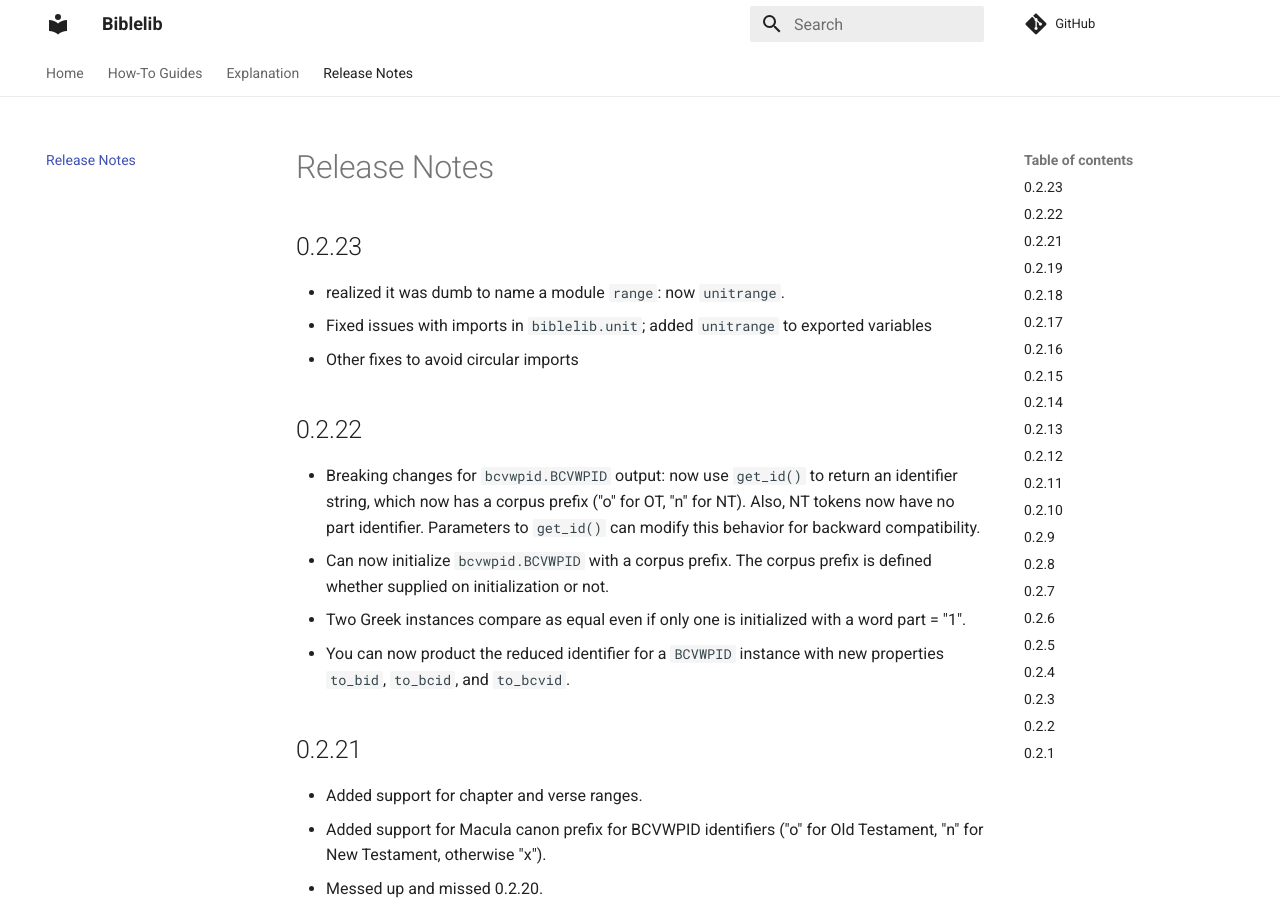
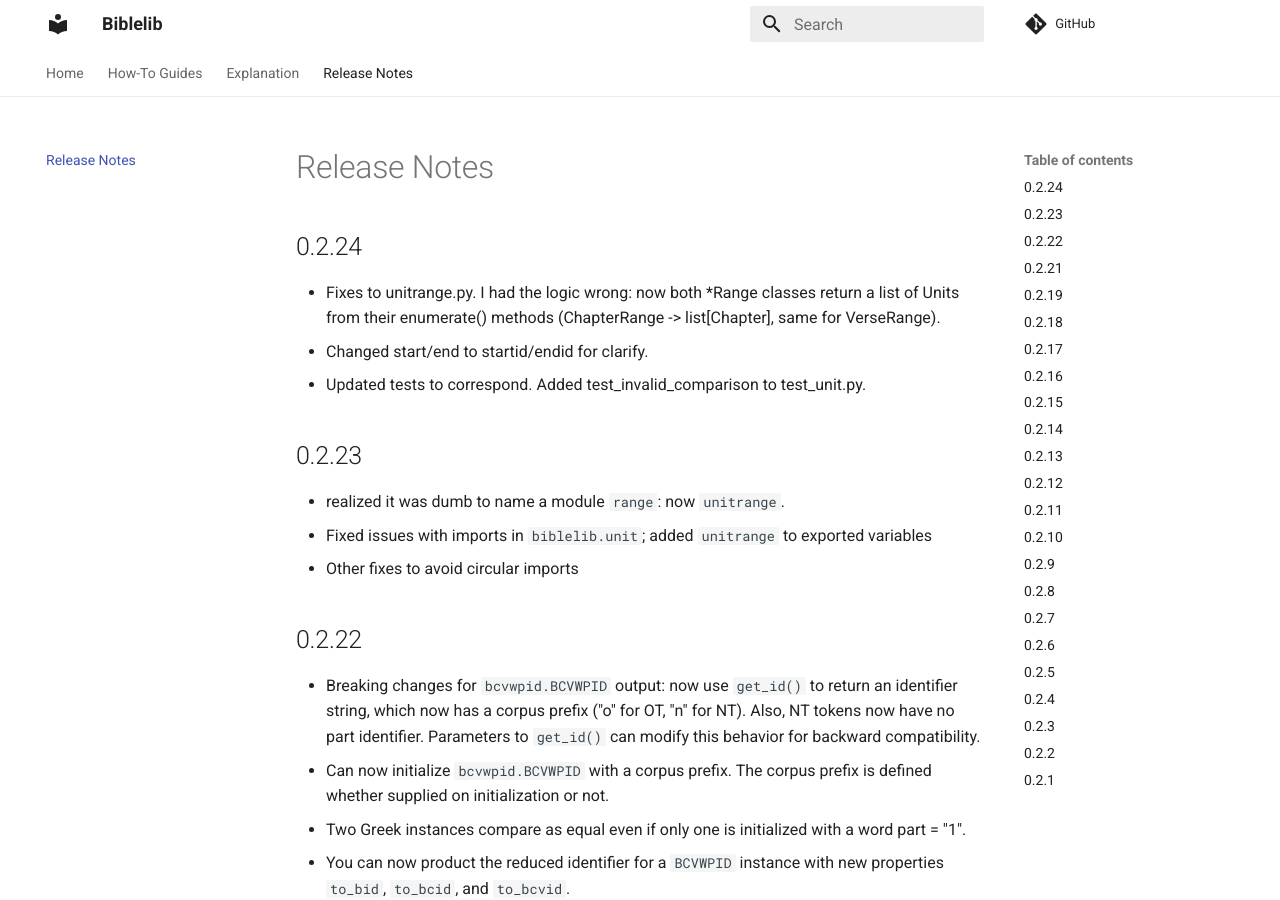
Before and after one commit to Clear-Bible/Biblelib, an MkDocs documentation site: the page built from docs/ReleaseNotes.md, in a window 1280 px wide and 900 px high. Built offline with MkDocs 1.6.1 and Material for MkDocs 9.7.7, drawn with Linux system fonts in a browser that asks for light colours; comment, search, counter and statistics services are not loaded.

Commit message:
v 0.2.24

```diff
--- a/docs/ReleaseNotes.md
+++ b/docs/ReleaseNotes.md
@@ -1,4 +1,13 @@
 # Release Notes
+
+## 0.2.24
+
+- Fixes to unitrange.py. I had the logic wrong: now both *Range
+  classes return a list of Units from their enumerate() methods
+  (ChapterRange -> list[Chapter], same for VerseRange).
+- Changed start/end to startid/endid for clarify.
+- Updated tests to correspond. Added test_invalid_comparison to
+  test_unit.py.
 
 ## 0.2.23
 
--- a/pyproject.toml
+++ b/pyproject.toml
@@ -1,6 +1,6 @@
 [tool.poetry]
 name = "biblelib"
-version = "0.2.23"
+version = "0.2.24"
 description = "Utilities for working with metadata for Bible books, references, pericopes, and other units."
 authors = ["Sean Boisen <sean.boisen@gmail.com>"]
 repository = "https://github.com/Clear-Bible/Biblelib/"
```
